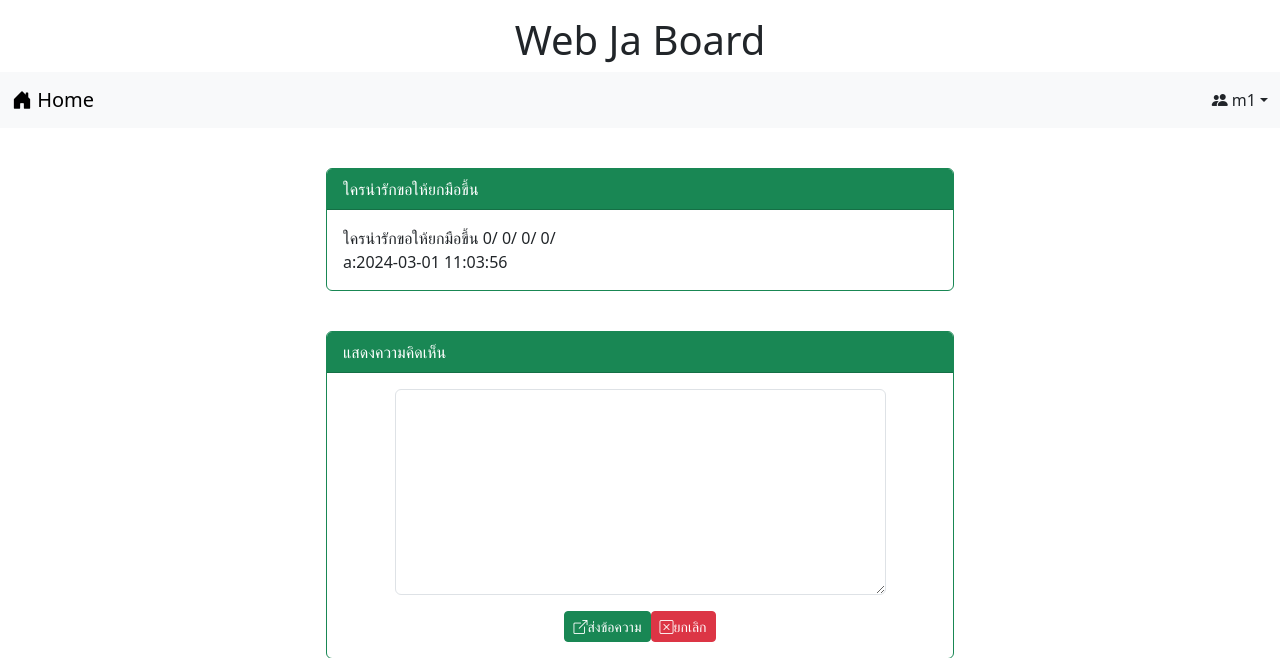
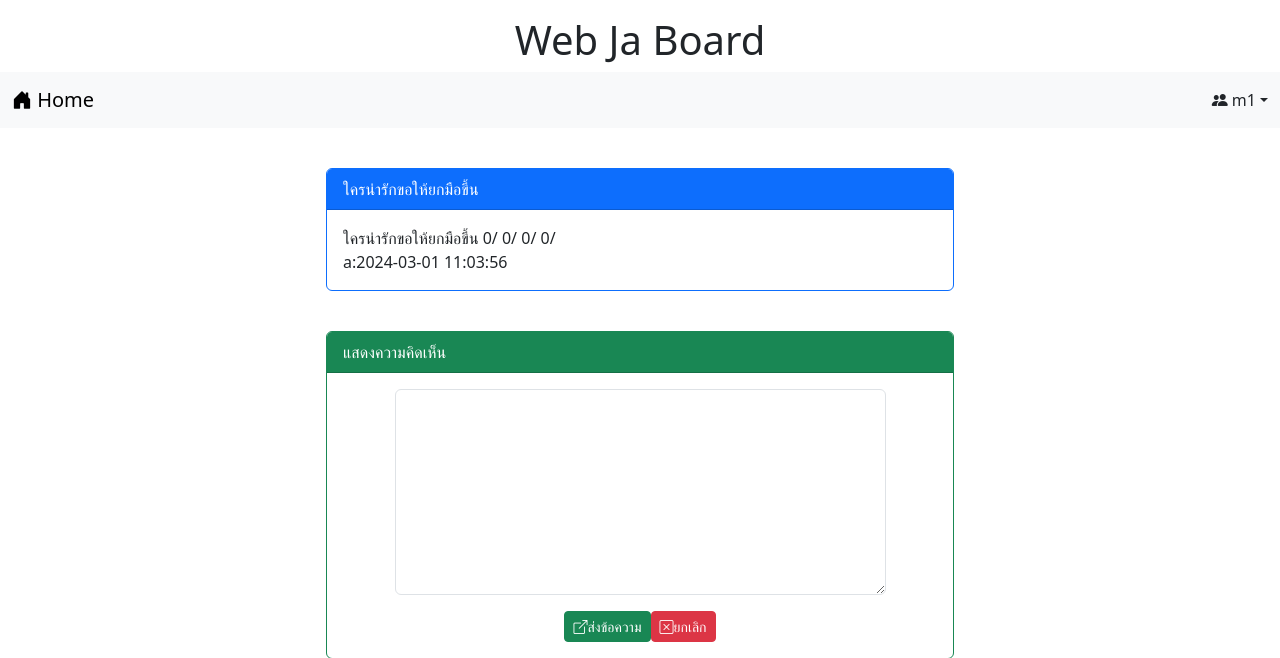
Before and after one commit to RyModkub/Webborad.ECT, a PHP site: page /post.php?id=1 in a window 1280 px wide. Shown: the top 658 px of the page. Run offline with PHP 8.4, Linux system fonts and the light colour scheme; a user stored in the database is signed in; data comes from the database, SQL or seed files in the repository; data that the repository does not hold is empty.

Commit message:
work 10
work 10

```diff
--- a/post.php
+++ b/post.php
@@ -32,8 +32,8 @@ if(!isset($_SESSION['id'])) {
     <div class="row mt-4">
     <div class="col-lg-3 col-md-2 col-sm-1"></div>
         <div class="col-lg-6 col-md-8 col-sm-10">
-            <div class="card border-success mt-3">
-                <div class="card-header bg-success text-white"><?php echo "$_SESSION[title]"; ?></div>
+            <div class="card border-primary mt-3">
+                <div class="card-header bg-primary text-white"><?php echo "$_SESSION[title]"; ?></div>
                 <div class="card-body">
     <?php  echo "$_SESSION[content]<br>$data[login]:$data[post_date]";
     $conn=null;
```
